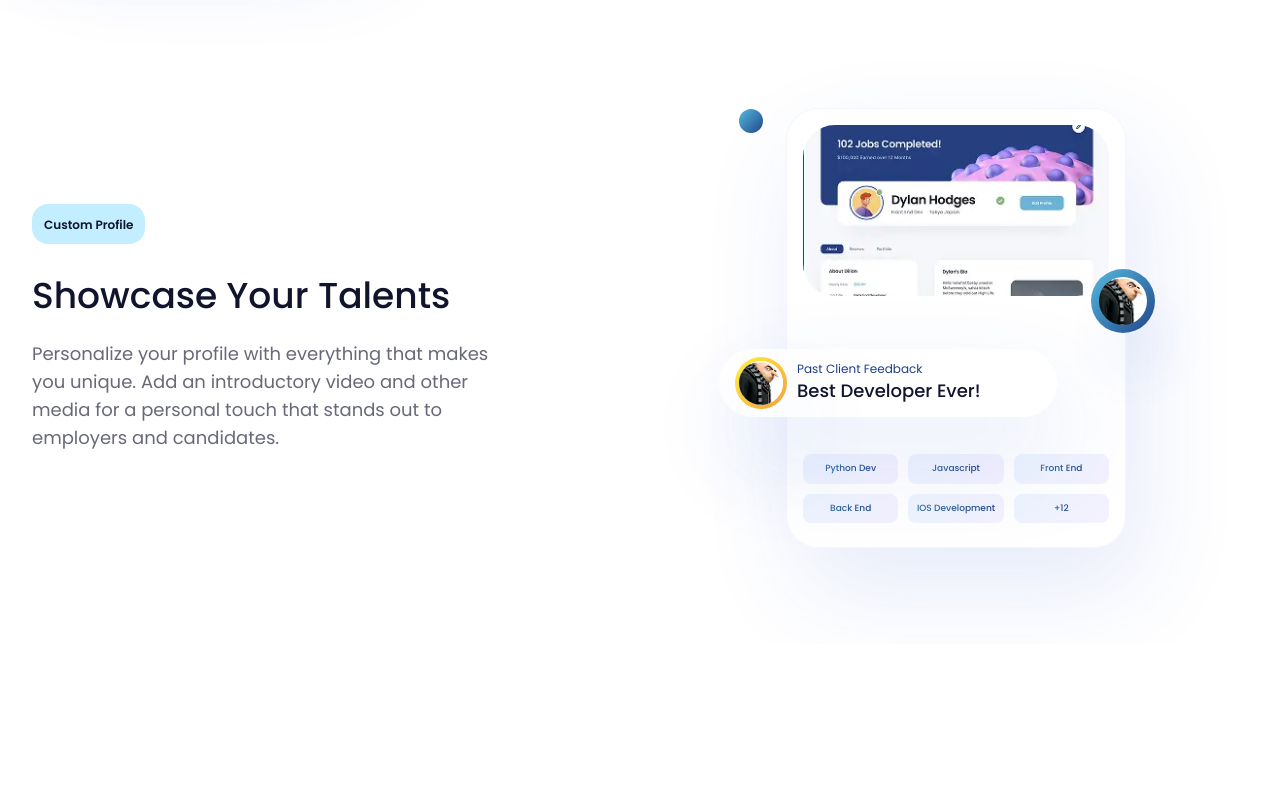
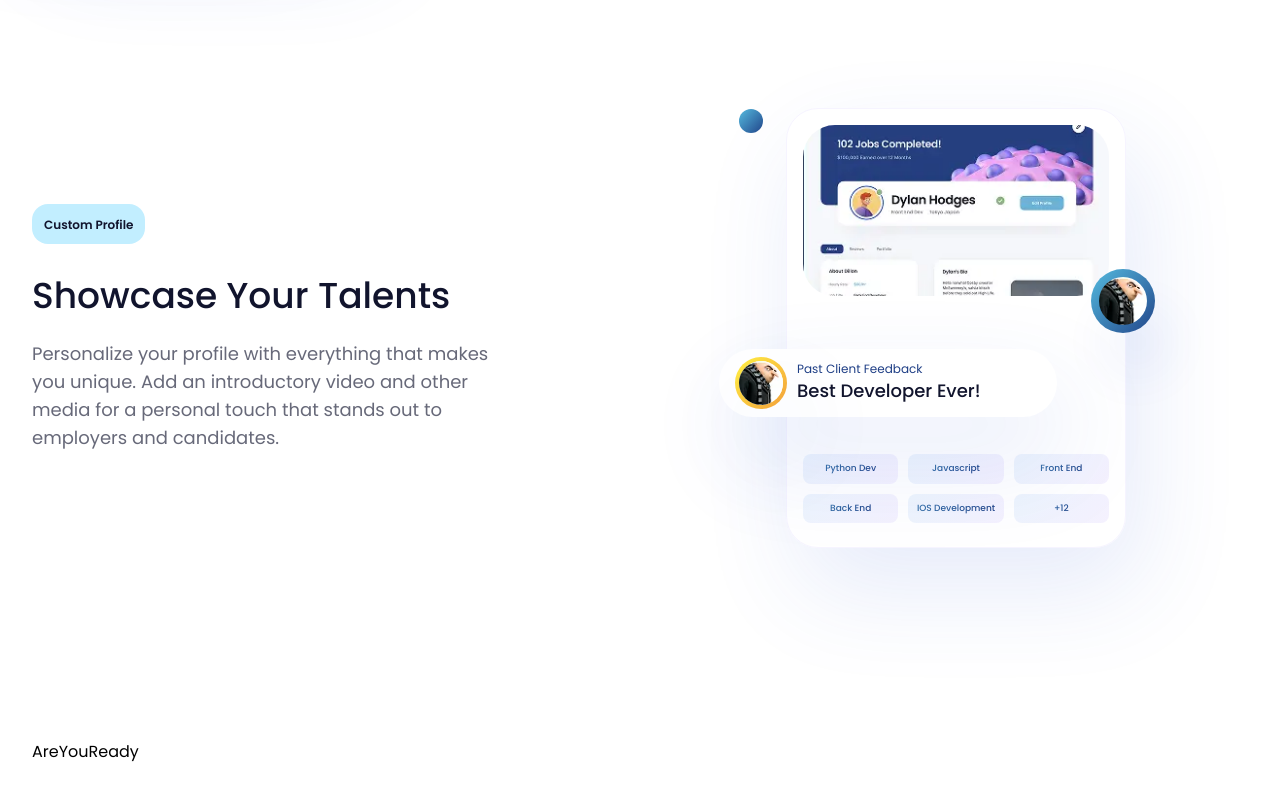
Before and after one commit to EasinTanvir/technical-task, a React (Vite) app: page / in a window 1280 px wide. Shown: the part 1952-2752 px from the top of the page. Before the commit the page ends 2596 px from the top, so only its background shows below. Built offline with nearby package versions, Linux system fonts and the light colour scheme.

Commit message:
import are you ready and dashboard section and assets

```diff
--- a/src/App.jsx
+++ b/src/App.jsx
@@ -6,6 +6,7 @@ import RootLayout from "./components/layouts/RootLayout";
 import GlobalReach from "./components/landingPage/GlobalReach/GlobalReach";
 import MemberShip from "./components/landingPage/MemberShip/MemberShip";
 import CustomProfile from "./components/landingPage/CustomProfile/CustomProfile";
+import AreYouReady from "./components/landingPage/AreYouReady/AreYouReady";
 
 const App = () => {
   return (
@@ -14,6 +15,7 @@ const App = () => {
       <GlobalReach />
       <MemberShip />
       <CustomProfile />
+      <AreYouReady />
     </RootLayout>
   );
 };
--- /dev/null
+++ b/src/components/landingPage/AreYouReady/AreYouReady.jsx
@@ -0,0 +1,22 @@
+import React from "react";
+import Container from "../../shared/Container";
+
+const AreYouReady = () => {
+  return (
+    <section className="py-16 md:py-24">
+      <Container
+        className="flex
+            flex-col
+            items-center
+            gap-12
+            lg:flex-row
+            lg:items-center
+            lg:justify-between"
+      >
+        AreYouReady
+      </Container>
+    </section>
+  );
+};
+
+export default AreYouReady;
--- a/src/constant.js
+++ b/src/constant.js
@@ -9,6 +9,7 @@ import tikIcon from "./assets/icons/tikIcon.svg";
 import paypalIcon from "./assets/icons/paypalIcon.svg";
 
 import jobImage from "./assets/custom_profile/job_image.webp";
+import findWorkDashboardImage from "./assets/areyouready/find_work_dashboard.webp";
 
 export {
   heroBgImage,
@@ -19,4 +20,5 @@ export {
   tikIcon,
   paypalIcon,
   jobImage,
+  findWorkDashboardImage,
 };
```
Also changed, not shown: src/assets/areyouready/find_work_dashboard.webp (added).
